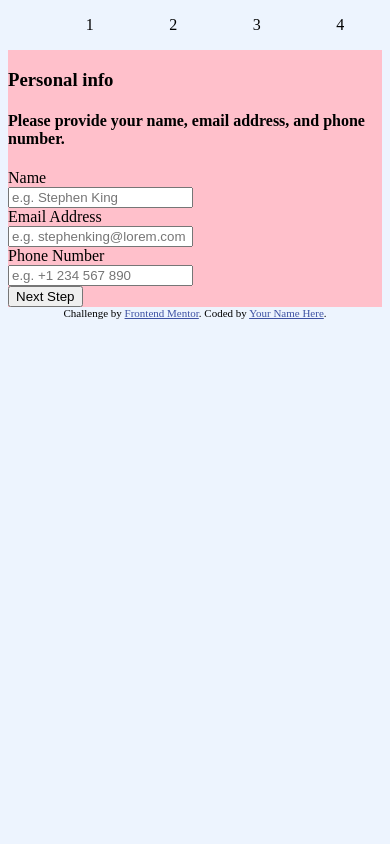
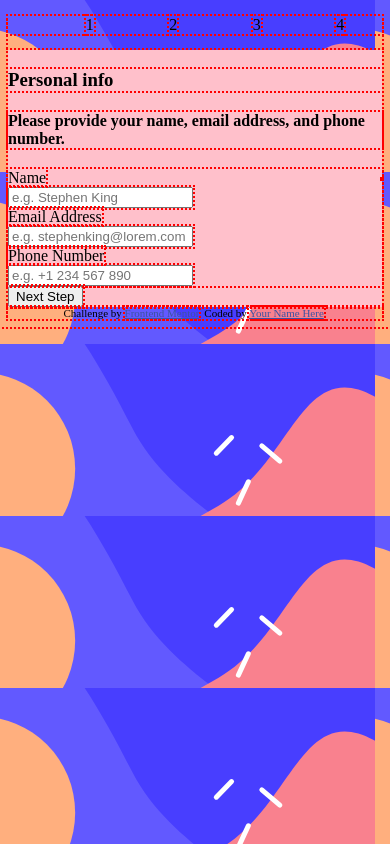
Before and after one commit to er1927/multi-step-form-javascript, a plain HTML site: page index.html in a window 390 px wide. Drawn offline with Linux system fonts and the light colour scheme.

Commit message:
Add background image on mobile view.

```diff
--- a/styles.css
+++ b/styles.css
@@ -1,9 +1,13 @@
-/* * {
+* {
   outline: 2px dotted red;
-} */
+}
 
 body {
     background-color: #EDF4FE;
+}
+
+body {
+  background:url("./assets/images/bg-sidebar-mobile.svg")
 }
 
 .form-container {
```
